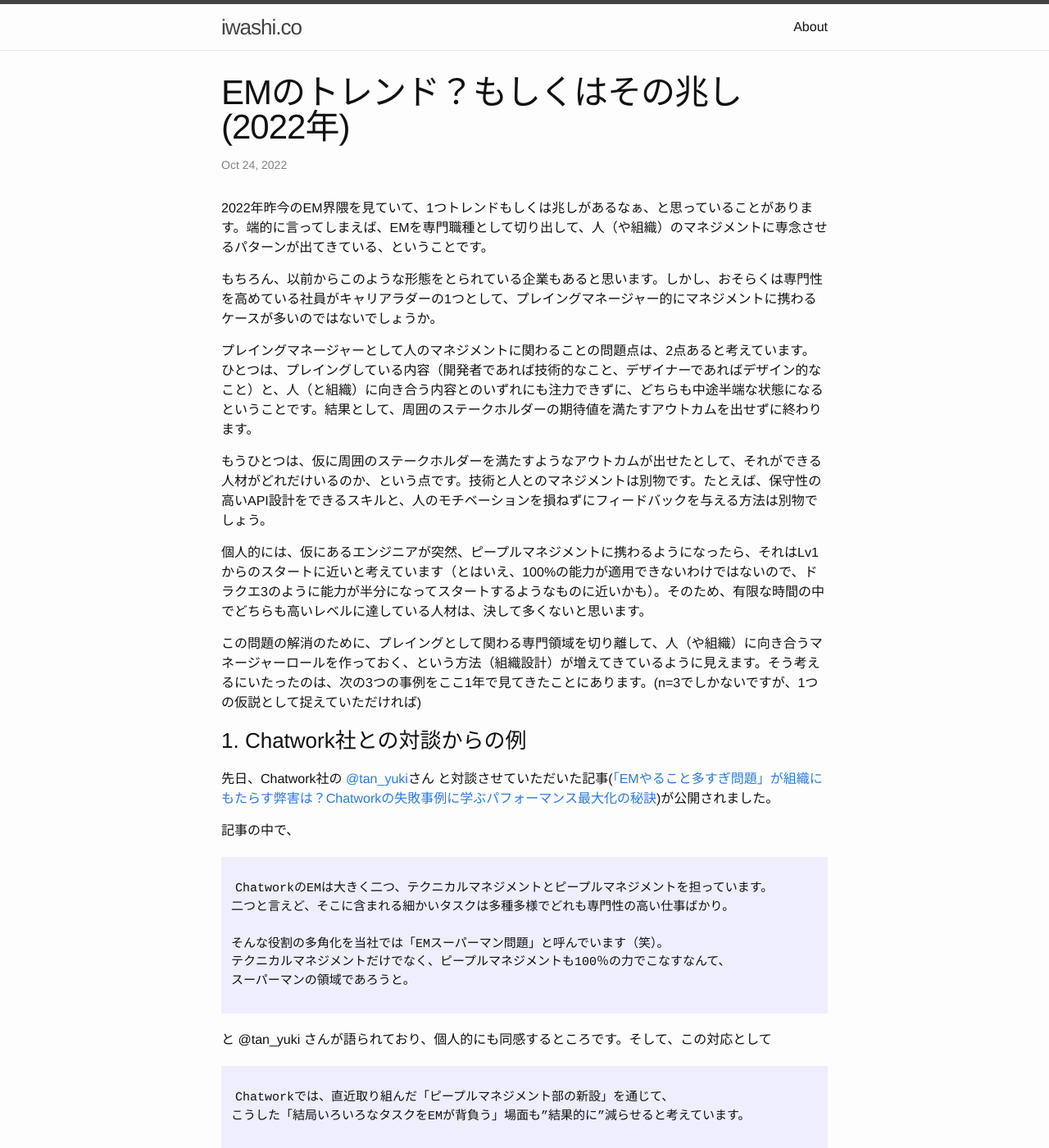
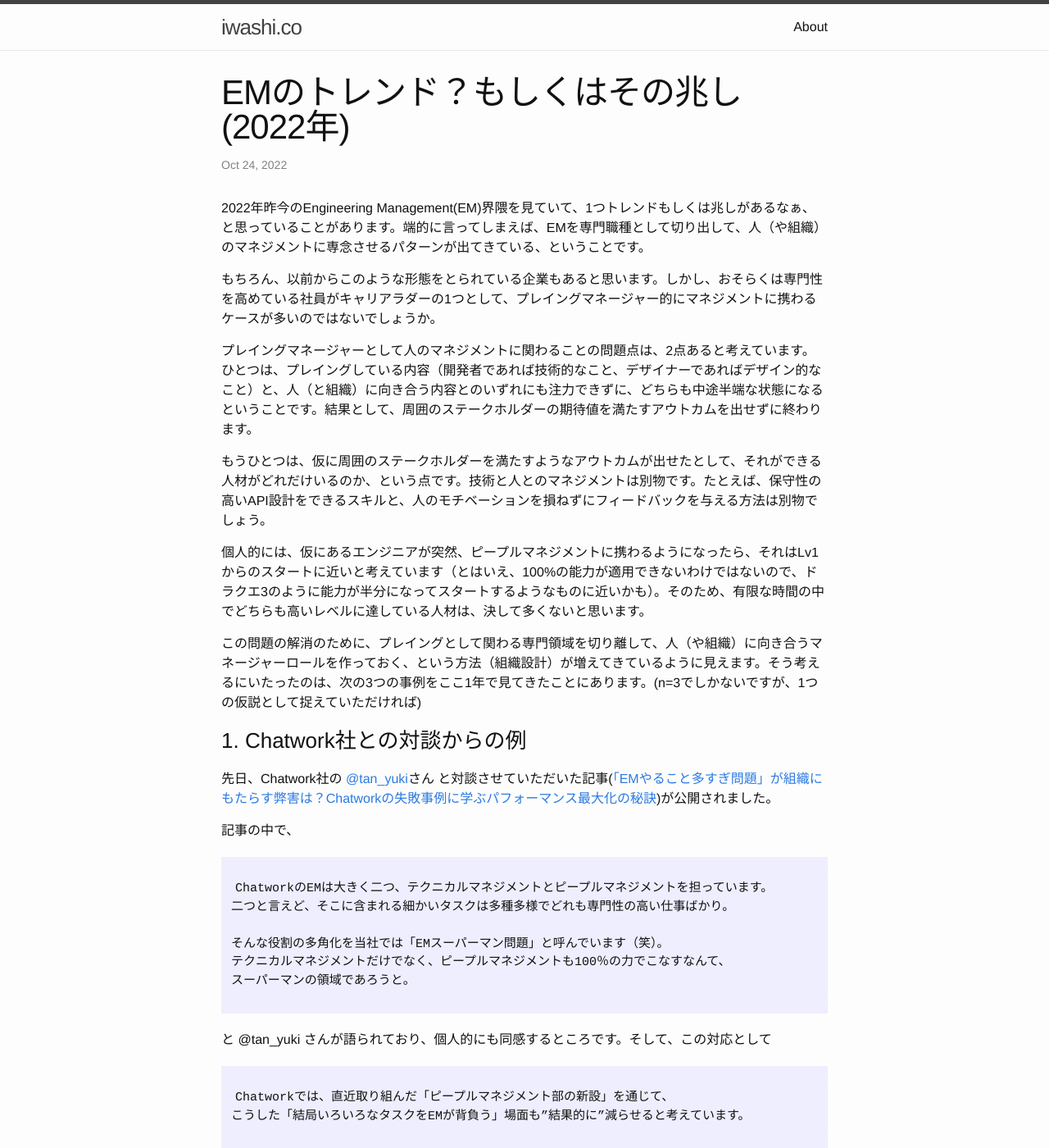
Before and after one commit to iwashi/iwashi.github.io, a Jekyll site: the page built from _posts/2022-10-24-2022-Engineeriing-Management.md, in a window 1280 px wide and 1400 px high. Shown: the whole window at 82% size. Built offline with Jekyll 4.4.1, drawn with Linux system fonts in a browser that asks for light colours; some of the changed text lies outside the part shown.

Commit message:
brush up

```diff
--- a/_posts/2022-10-24-2022-Engineeriing-Management.md
+++ b/_posts/2022-10-24-2022-Engineeriing-Management.md
@@ -1,12 +1,12 @@
 ---
 layout: post
 title: "EMのトレンド？もしくはその兆し (2022年)"
-description: "EMのトレンドを簡単にまとめている記事。"
+description: "EM(Engineering Management)のトレンドを簡単にまとめている記事。"
 category:
 tags: []
 ---
 
-2022年昨今のEM界隈を見ていて、1つトレンドもしくは兆しがあるなぁ、と思っていることがあります。端的に言ってしまえば、EMを専門職種として切り出して、人（や組織）のマネジメントに専念させるパターンが出てきている、ということです。
+2022年昨今のEngineering Management(EM)界隈を見ていて、1つトレンドもしくは兆しがあるなぁ、と思っていることがあります。端的に言ってしまえば、EMを専門職種として切り出して、人（や組織）のマネジメントに専念させるパターンが出てきている、ということです。
 
 もちろん、以前からこのような形態をとられている企業もあると思います。しかし、おそらくは専門性を高めている社員がキャリアラダーの1つとして、プレイングマネージャー的にマネジメントに携わるケースが多いのではないでしょうか。
 
```
Also changed, not shown: other parts of _posts/2022-10-24-2022-Engineeriing-Management.md (+1 -1 lines).
